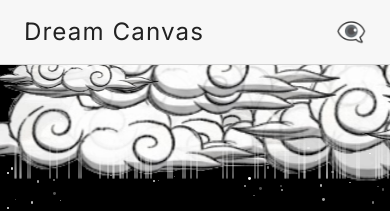
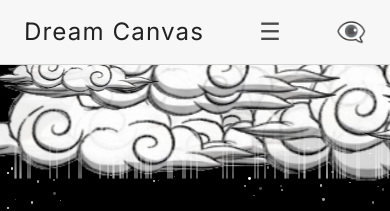
Before and after one commit to Agustin5705/dream-canvas, a Next.js app: page /test in a window 390 px wide. Shown: the top 211 px of the page. Built offline with nearby package versions, Linux system fonts and the light colour scheme.

Commit message:
redesigned navbar to be responsive on mobile devices

```diff
--- a/src/components/Navigation.tsx
+++ b/src/components/Navigation.tsx
@@ -3,6 +3,7 @@
 import React from "react";
 import Link from "next/link";
 import { usePathname } from "next/navigation";
+import { useState } from "react";
 
 // Define the navigation items for the site structure
 const navItems = [
@@ -21,6 +22,7 @@ const navItems = [
 const Navigation: React.FC = () => {
   // Hook to determine the active route for styling
   const pathname = usePathname();
+  const [menuOpen, setMenuOpen] = useState(false);
 
   return (
     <header className="top-0 left-0 right-0 z-100 relative bg-paper-bg/95 backdrop-blur-sm shadow-sm border-b border-pencil-gray/20">
@@ -32,7 +34,36 @@ const Navigation: React.FC = () => {
         >
           Dream Canvas
         </Link>
-
+        {/* Mobile Menu Button */}{" "}
+        <div className="sm:hidden">
+          <button
+            onClick={() => setMenuOpen(!menuOpen)}
+            className="text-2xl text-pencil-gray"
+          >
+            {menuOpen ? "✕" : "☰"}
+          </button>
+        </div>
+        {/* Mobile Menu Dropdown */}
+        {menuOpen && (
+          <div className="sm:hidden w-full bg-paper-bg/95 backdrop-blur-sm border-t border-pencil-gray/20 px-6 py-4 space-y-2">
+            {navItems.map((item) => {
+              const isActive = pathname === item.href;
+              return (
+                <Link
+                  key={item.name}
+                  href={item.href}
+                  className={` block text-lg font-sans transition-colors duration-200 ${
+                    isActive
+                      ? "text-pencil-gray font-bold underline decoration-2 decoration-pencil-gray/50 underline-offset-4"
+                      : "text-pencil-gray/70 hover:text-pencil-gray"
+                  } `}
+                >
+                  {item.name}
+                </Link>
+              );
+            })}
+          </div>
+        )}
         {/* Navigation Links */}
         <nav className="hidden sm:flex space-x-8">
           {navItems.map((item) => {
@@ -57,7 +88,6 @@ const Navigation: React.FC = () => {
             );
           })}
         </nav>
-
         {/* Placeholder for the "Inner Eye" Motif (animate-breathe-slow) */}
         <div
           title="Inner Eye Motif Placeholder"
```
